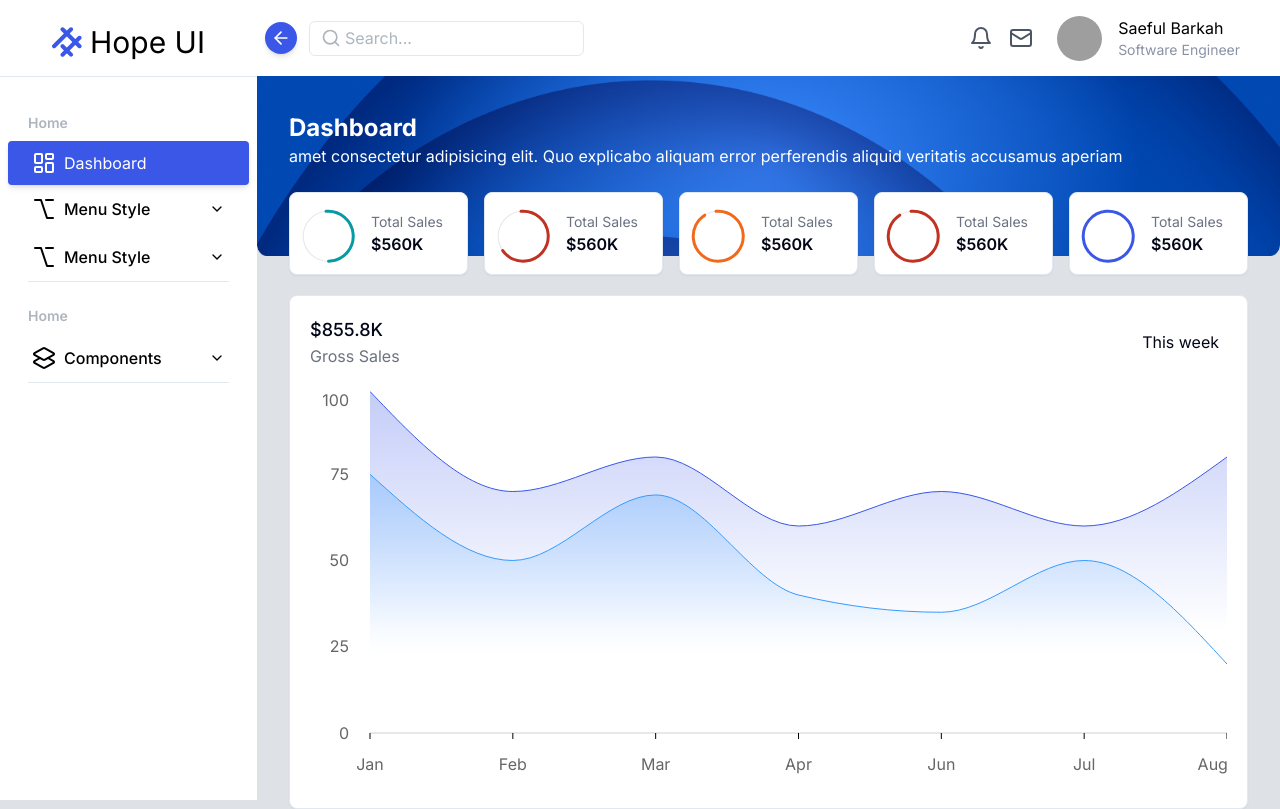
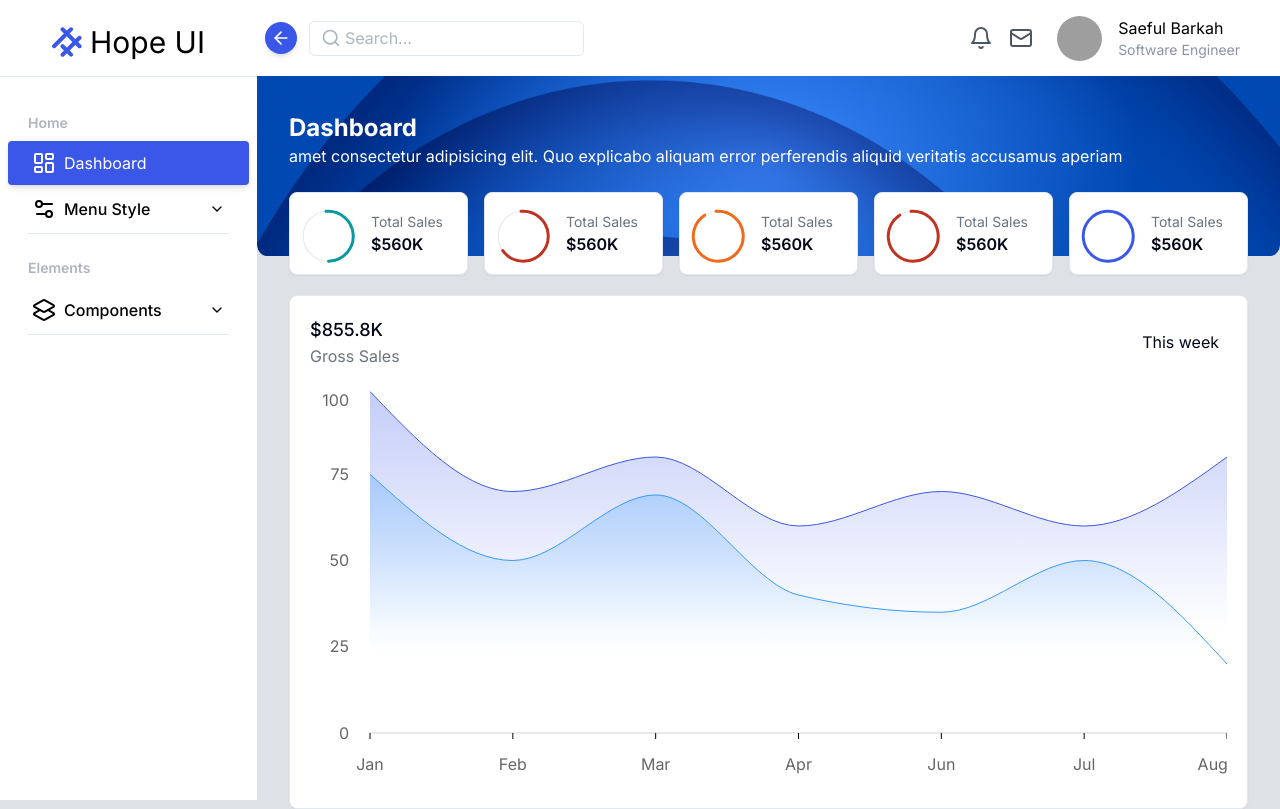
Before and after one commit to saefulbarkah/hope-ui-next, a Next.js app in the folder packages/: page /ui/dashboard in a window 1280 px wide. Built offline with nearby package versions, Linux system fonts and the light colour scheme; grey boxes are pictures that could not be loaded.

Commit message:
update icon

```diff
--- a/packages/src/components/sidebar/sidebar.tsx
+++ b/packages/src/components/sidebar/sidebar.tsx
@@ -3,7 +3,7 @@
 import React, { PropsWithChildren, useEffect, useState } from "react";
 import { Separator } from "../ui/separator";
 import { Button } from "../ui/button";
-import { Dot, Layers2, LayoutDashboard, OptionIcon } from "lucide-react";
+import { Dot, Layers2, LayoutDashboard, Settings2 } from "lucide-react";
 import Link, { LinkProps } from "next/link";
 import { usePathname } from "next/navigation";
 import {
@@ -43,25 +43,9 @@ const menus: menu[] = [
       },
       {
         label: "Menu Style",
-        icon: <OptionIcon />,
+        icon: <Settings2 />,
         url: null,
         as: "menu-style",
-        child: [
-          {
-            label: "Example style 1",
-            url: "/#example-1",
-          },
-          {
-            label: "Example style 2",
-            url: "/#example-2",
-          },
-        ],
-      },
-      {
-        label: "Menu Style",
-        icon: <OptionIcon />,
-        url: null,
-        as: "menu-style-2",
         child: [
           {
             label: "Example style 1",
@@ -76,7 +60,7 @@ const menus: menu[] = [
     ],
   },
   {
-    pageTitle: "Home",
+    pageTitle: "Elements",
     items: [
       {
         label: "Components",
```
